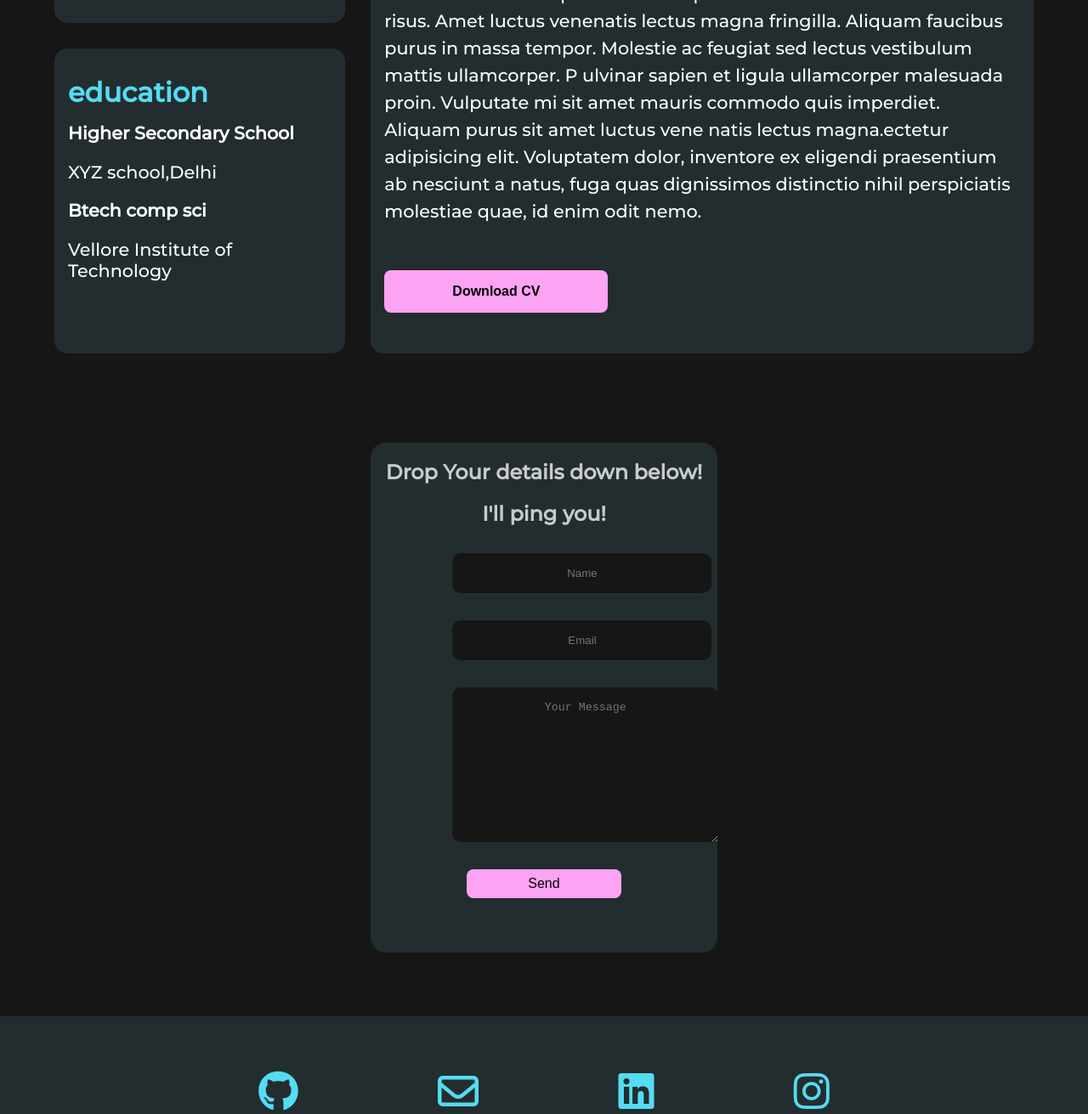
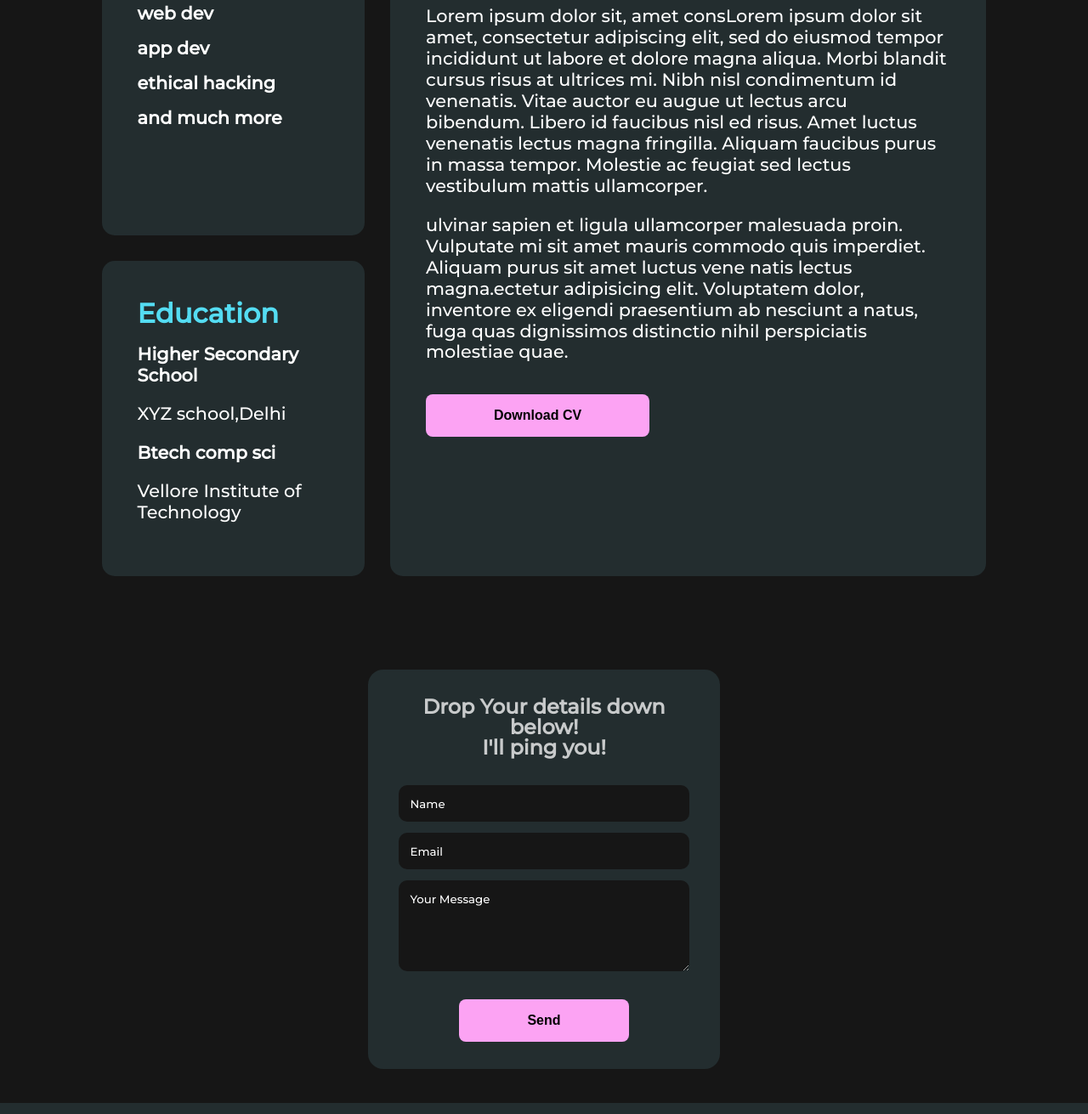
Before and after one commit to GDGVIT/Build-You, a plain HTML site: page index.html in a window 1280 px wide. Shown: the part 974-2285 px from the top of the page at 85% size. Drawn offline with Linux system fonts and the light colour scheme.

Commit message:
all divs aligned+ pic fixed

```diff
--- a/index.html
+++ b/index.html
@@ -1,5 +1,6 @@
 <!DOCTYPE html>
 <html lang="en">
+
 <head>
     <meta charset="UTF-8">
     <meta name="viewport" content="width=device-width, initial-scale=1.0">
@@ -11,68 +12,72 @@
     <!-- font awesome -->
     <script src="https://kit.fontawesome.com/9b41d119d7.js" crossorigin="anonymous"></script>
 </head>
+
 <body>
-    <section>
-        <div class="grid-container">
-            <div class="grid-item2">
-                <div class="align">
-                    <img src="./public/images/calm-interesting-bearded-guy-trendy-260nw-1017384106.webp" alt="" class="image">
+    <section id="home">
+        <div class="home-container container">
+            <div class="grid-item1">
+                <img src="./public/images/flatfaces23-512.webp" alt="" class="image">
                 <h1 class="heading-below">Name</h1>
             </div>
-            </div>
             <div class="grid-item2">
-                <div class="adjust">
                 <h1>Problem Solver</h1>
                 <h2>Budding Web Developer</h2>
                 <h3>Technical Blogger</h3>
             </div>
-
-            </div>
         </div>
     </section>
-    <section>
-        <div class="grid-container1">
+    <section id="skills">
+        <div class="skill-container container">
+            <div></div>
             <div class="skills">
-                <h1>skills</h1>
+                <h1>Skills</h1>
                 <h2>web dev</h2>
                 <h2>app dev</h2>
                 <h2>ethical hacking</h2>
                 <h2>and much more</h2>
             </div>
             <div class="edu">
-                <h1>education</h1>
+                <h1>Education</h1>
                 <h2>Higher Secondary School</h2>
                 <p>XYZ school,Delhi</p>
                 <h2>Btech comp sci</h2>
                 <p>Vellore Institute of Technology</p>
-
             </div>
             <div class="about">
-                <h1>education</h1>
-                <p>Lorem ipsum dolor sit, amet consLorem ipsum dolor sit amet, consectetur adipiscing elit, sed do eiusmod tempor incididunt ut labore et dolore magna aliqua. Morbi blandit cursus risus at ultrices mi. Nibh nisl condimentum id venenatis. Vitae auctor eu augue ut lectus arcu bibendum. Libero id faucibus nisl tincidunt eget nullam non. Sit amet tellus cras adipiscing enim eu turpis egestas. Magnis dis parturient montes nascetur ridiculus. Vestibulum sed arcu non odio euismod lacinia at quis. Non diam phasellus vestibulum lorem sed risus. Amet luctus venenatis lectus magna fringilla. Aliquam faucibus purus in massa tempor. Molestie ac feugiat sed lectus vestibulum mattis ullamcorper. P
-                    ulvinar sapien et ligula ullamcorper malesuada proin. Vulputate mi sit amet mauris commodo quis imperdiet. Aliquam purus sit amet luctus vene
-                    natis lectus magna.ectetur adipisicing elit. Voluptatem dolor, inventore ex eligendi praesentium ab nesciunt a natus, fuga quas dignissimos
-                    distinctio nihil perspiciatis molestiae quae, id enim odit nemo.</p>
+                <h1>About</h1>
+                <p>Lorem ipsum dolor sit, amet consLorem ipsum dolor sit amet, consectetur adipiscing elit, sed do
+                    eiusmod tempor incididunt ut labore et dolore magna aliqua. Morbi blandit cursus risus at ultrices
+                    mi. Nibh nisl condimentum id venenatis. Vitae auctor eu augue ut lectus arcu bibendum. Libero id
+                    faucibus nisl ed risus. Amet luctus venenatis lectus magna fringilla.
+                    Aliquam faucibus purus in massa tempor. Molestie ac feugiat sed lectus vestibulum mattis
+                    ullamcorper. </p>
+                    <p>
+                    ulvinar sapien et ligula ullamcorper malesuada proin. Vulputate mi sit amet mauris commodo quis
+                    imperdiet. Aliquam purus sit amet luctus vene
+                    natis lectus magna.ectetur adipisicing elit. Voluptatem dolor, inventore ex eligendi praesentium ab
+                    nesciunt a natus, fuga quas dignissimos
+                    distinctio nihil perspiciatis molestiae quae.</p>
                 <button class="button">Download CV</button>
             </div>
         </div>
     </section>
-    <section>
+    <section id="contact">
         <div class="grid-container3">
-            <div class="contact">
+            <div class="contact-form">
+                <div class="form-text">
                 <h2>Drop Your details down below!</h2>
                 <h2>I'll ping you!</h2>
-                <div class="middle">
-                    <input type="text" placeholder="Name">
-                    <input type="email" placeholder="Email">
+
                 </div>
-                    <textarea cols="30" rows="10" placeholder="Your Message"></textarea>
-
-                <button class="submit-button">Send</button>
+                    <input type="text" placeholder="Name" class="form-input">
+                    <input type="email" placeholder="Email" class="form-input">
+                    <textarea rows="5" placeholder="Your Message" class="form-input"></textarea>
+                    <button class="submit-button button">Send</button>
             </div>
         </div>
     </section>
-    <section>
+    <section id="footer">
         <footer>
             <div class="footer">
                 <div class="icon"><a href="#"><i class="fab fa-github fa-3x"></i></a></div>
@@ -86,4 +91,5 @@
         </footer>
     </section>
 </body>
+
 </html>
--- a/public/styles.css
+++ b/public/styles.css
@@ -2,6 +2,8 @@ body {
   font-family: "Montserrat", sans-serif;
   background-color: #161616;
   color: white;
+  margin: 0;
+  padding: 0;
 }
 h1 {
   font-size: 3.5rem;
@@ -17,43 +19,36 @@ h3 {
 h4 {
   opacity: 0.25;
 }
+p {
+  font-size: 1em;
+  line-height: 1.2;
+  font-weight: 400;
+}
+.container {
+  padding: 5vh 10vh;
+}
+
+/*Home Section*/
 .heading-below {
   color: #fca3f3;
   margin: 1rem;
-  padding: 1rem;
 }
 .image {
-  border: 2px solid #fca3f3;
-  position: relative;
-  width: 350px;
-  height: 350px;
-  overflow: hidden;
+  border: 1px solid #fca3f3;
   border-radius: 50%;
+  width: 15em;
+  height: 15em;
 }
-.grid-container {
+.home-container {
   display: grid;
-  grid-column-gap: 20px;
-  grid-template-columns: 0.5fr 1.5fr;
-  margin: 1rem;
+  grid-template-columns: 1fr 2fr;
+  justify-content: center;
+  align-items: center;
+  text-align: center;
+  height: 90vh;
 }
-.grid-item1 {
-  margin: 2rem 1rem 0 1rem;
-}
-.align {
-  margin-left: 2.3rem;
-}
-.grid-item2 {
-  padding: 2rem 1rem;
-  margin: 1rem 0rem 0rem 0;
-  text-align: center;
-}
-.adjust {
-  margin-top: 5rem;
-}
-
-/* section-2 */
-.grid-container1 {
-  margin: 3.5rem;
+/*Skill section*/
+.skill-container {
   font-size: 1.3rem;
   display: grid;
   grid-template-columns: 1fr 0fr 1.4fr 1fr;
@@ -61,40 +56,34 @@ h4 {
   gap: 30px 30px;
   grid-template-areas: "skills skills about about" "edu edu about about" ". . . .";
 }
-.grid-container1 h1 {
+.skill-container h1 {
   font-size: 2rem;
-  margin: 1rem 0rem;
   color: #54dcf2;
 }
-.grid-container1 h2 {
+.skill-container h2 {
   opacity: 1;
   font-size: 1.3rem;
   margin: 1rem 0rem;
   color: white;
 }
-.skills {
-  padding: 1rem;
+.skills,
+.edu,
+.about {
+  padding: 2em;
   background-color: #232d2f;
   border-radius: 15px;
+}
+.skills {
   grid-area: skills;
 }
-
 .edu {
-  padding: 1rem;
-  background-color: #232d2f;
-  border-radius: 15px;
   grid-area: edu;
 }
-
 .about {
-  padding: 1rem;
-  line-height: 2rem;
-  background-color: #232d2f;
-  border-radius: 15px;
   grid-area: about;
 }
 .button {
-  margin: 2rem 0rem;
+  margin-top: 1em;
   padding: 1rem 5rem;
   font-size: 1rem;
   background-color: #fca3f3;
@@ -112,53 +101,48 @@ h4 {
   border: none;
   outline: none;
 }
-
-/* section-3 */
 .grid-container3 {
-  display: grid;
-  grid-template-columns: 2fr 1fr 0.9fr 2fr;
-  text-align: center;
-  grid-template-rows: 0.2fr 2.6fr 0.2fr;
-  gap: 1px 1px;
-  grid-template-areas: ". . . ." ". contact contact ." ". . . .";
+  display: flex;
+  justify-content: center;
 }
 
-.contact {
-  grid-area: contact;
+.contact-form {
   background-color: #232d2f;
   border-radius: 18px;
+  padding: 2em;
+  flex-direction: column;
+  text-align: center;
+  justify-content: center;
+  width: 350px;
 }
-input {
-  display: block;
-  margin: 2rem 0rem;
-  padding: 1rem 4rem;
+.form-text {
+  padding: 0;
+  margin-bottom: 2em;
+  line-height: 1;
+}
+.form-text h2 {
+  margin: 0;
+  padding: 0;
+}
+.form-input {
   border-radius: 10px;
   border: none;
   background-color: #161616;
   color: white;
-  text-align: center;
+  text-align: left;
+  width: 90%;
+  padding: 1em;
+  margin-bottom: 1em;
+  font-family: "Montserrat";
 }
-.middle {
-  margin: 2rem 0rem 0rem 6rem;
-}
-textarea {
-  margin: 1rem 0rem 1rem 6rem;
-  display: block;
-  padding: 1rem 1.8rem;
-  border-radius: 10px;
-  border: none;
-  background-color: #161616;
-  text-align: center;
+.form-input::placeholder {
   color: white;
 }
 .submit-button {
-  margin: 1rem 0rem 4rem 0;
-  padding: 0.5rem 4.5rem;
-  font-size: 1rem;
-  background-color: #fca3f3;
-  color: black;
-  border: none;
-  border-radius: 0.5rem;
+  margin-top: 1em;
+
+  max-width: 90%;
+  text-align: center;
 }
 .submit-button:hover {
   background-color: #54dcf2;
@@ -175,8 +159,10 @@ textarea:focus {
   color: black;
   outline: none;
 }
-
-/* footer */
+#skills,
+#footer {
+  margin: 5vh;
+}
 footer {
   background-color: #232d2f;
   position: absolute;
```
Also changed, not shown: public/images/calm-interesting-bearded-guy-trendy-260nw-1017384106.webp (deleted), public/images/flatfaces23-512.webp (added), 1 other file. Lines whose indentation alone changed are shown as unchanged.
